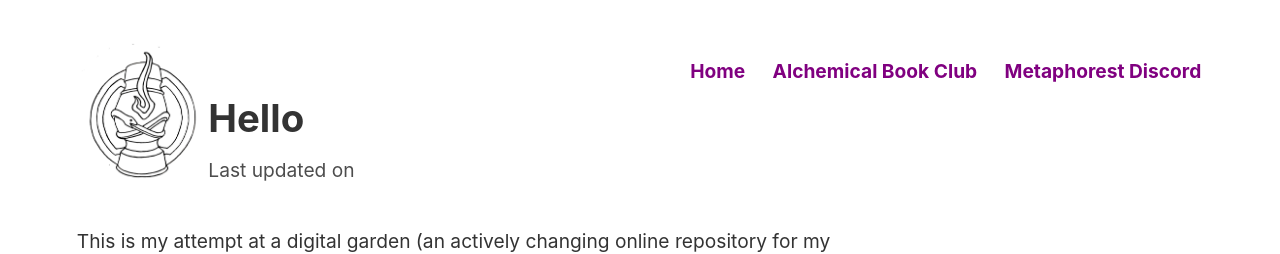
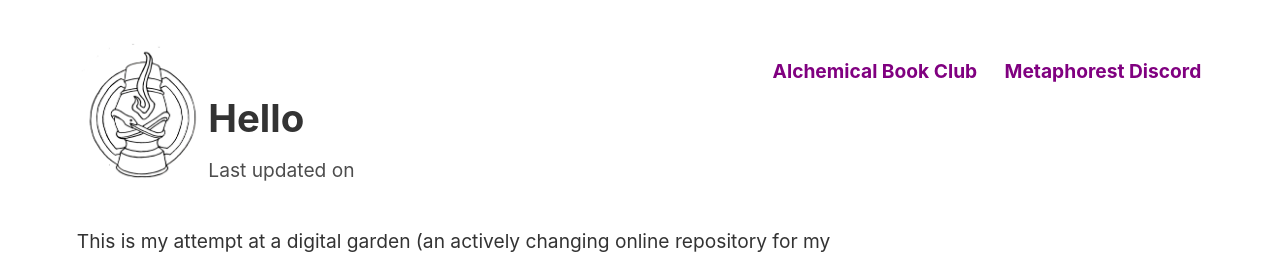
Before and after one commit to lauragyre/jekyll, a Jekyll site: the page built from _notes/About/Hello.md, in a window 1280 px wide. Shown: the top 254 px of the page. Built offline with Jekyll 4.4.1, drawn with Linux system fonts in a browser that asks for light colours.

Commit message:
cleaner menu

```diff
--- a/_includes/nav.html
+++ b/_includes/nav.html
@@ -1,5 +1,4 @@
 <div>
-    <a class="internal-link" href="{{ site.baseurl }}/"><b>{{ "Home" }}</b></a>
     <a class="external-link" href="{{ "http://lauragyre.substack.com" }}/"><b>{{ "Alchemical Book Club" }}</b></a>
 <a class="external-link" href="{{ "https://discord.gg/KyUupdSV57" }}/"><b>{{ "Metaphorest Discord" }}</b></a>
 </div>
--- a/_layouts/note.html
+++ b/_layouts/note.html
@@ -4,7 +4,7 @@ layout: default
 
 <article>
   <div>
-    <a href="https://lauragyre.com"><img src="/assets/lamp.jpeg" style="max-height: 150px; float: left;"></a>
+    <a href="/"><img src="/assets/lamp.jpeg" style="max-height: 150px; float: left;"></a>
   <br>
     <h1>{{ page.title }}</h1>
     <time datetime="{{ page.last_modified_at | date_to_xmlschema }}">{% if page.type != 'pages' %}
```
Also changed, not shown: 1 other file.
